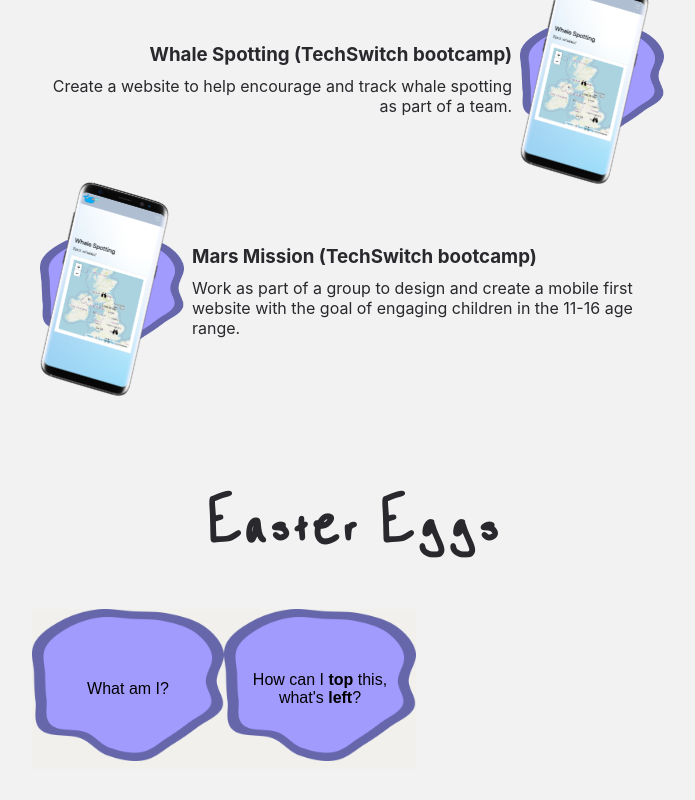
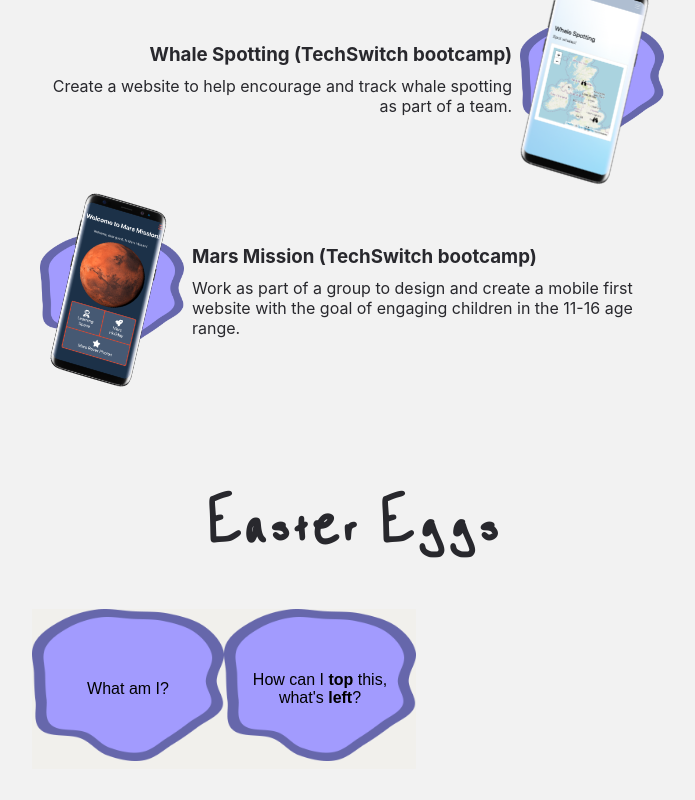
Before and after one commit to Jordan-Renaud/portfolio-the-reckoning, a React (Create React App) app: page / in a window 1280 px wide. Shown: the part 1114-1914 px from the top of the page, without its empty margins (288-983 px from the left). Built offline with nearby package versions, Linux system fonts and the light colour scheme.

Commit message:
Add mars mission to projects

```diff
--- a/src/data.js
+++ b/src/data.js
@@ -1,5 +1,6 @@
 import whaleSpottingPhone from "./images/whale-spotting-phone.png";
 import dndPhone from "./images/dnd-phone.png";
+import marsMissionPhone from "./images/mars-mission-phone.png";
 import codewars from "./images/logos/codewars.svg";
 import facebook from "./images/logos/facebook.svg";
 import github from "./images/logos/github.svg";
@@ -24,8 +25,8 @@
   },
   {
     title: "Mars Mission (TechSwitch bootcamp)",
-    url: "https://whale-spotting.herokuapp.com/",
-    image: whaleSpottingPhone,
+    url: "https://github.com/Jordan-Renaud/mars-mission-techswitch",
+    image: marsMissionPhone,
     description:
       "Work as part of a group to design and create a mobile first website with the goal of engaging children in the 11-16 age range.",
   },
```
Also changed, not shown: src/images/mars-mission-phone.png (added).
